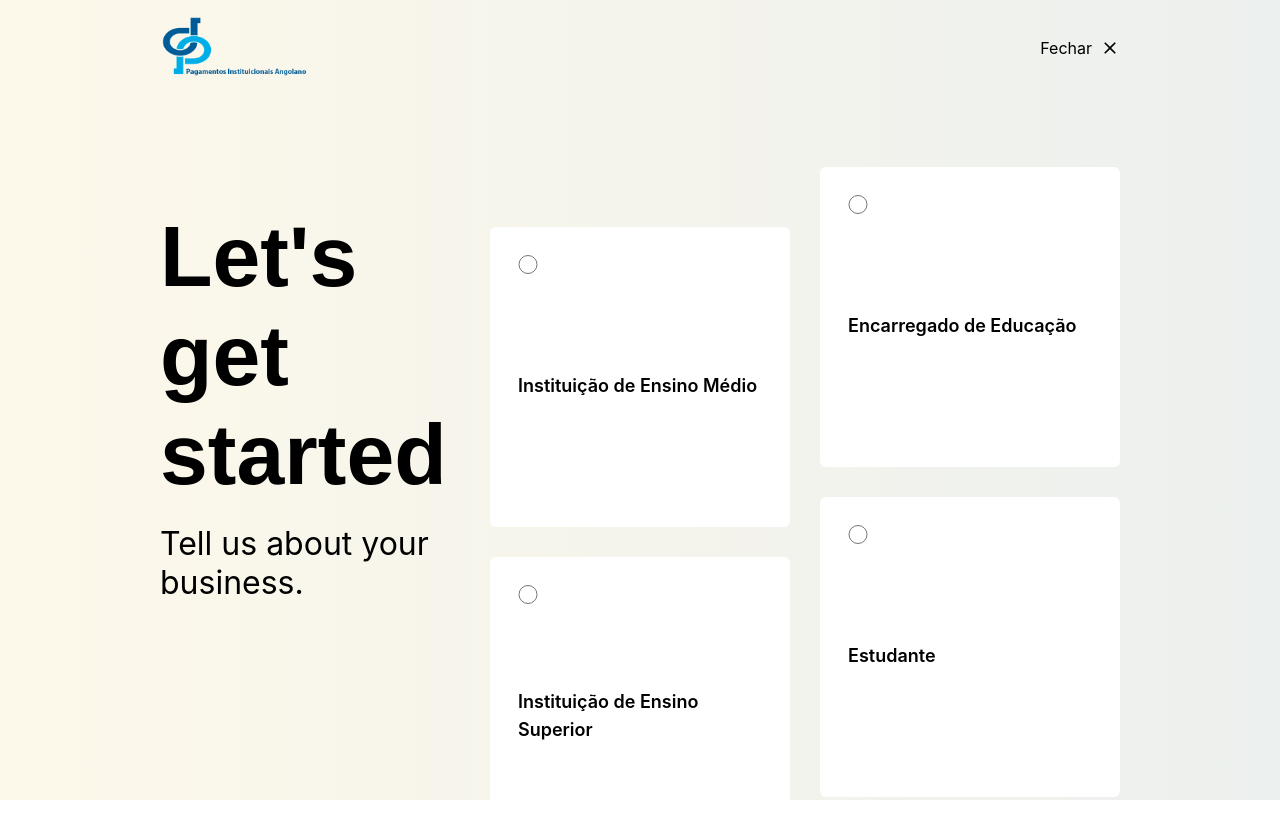
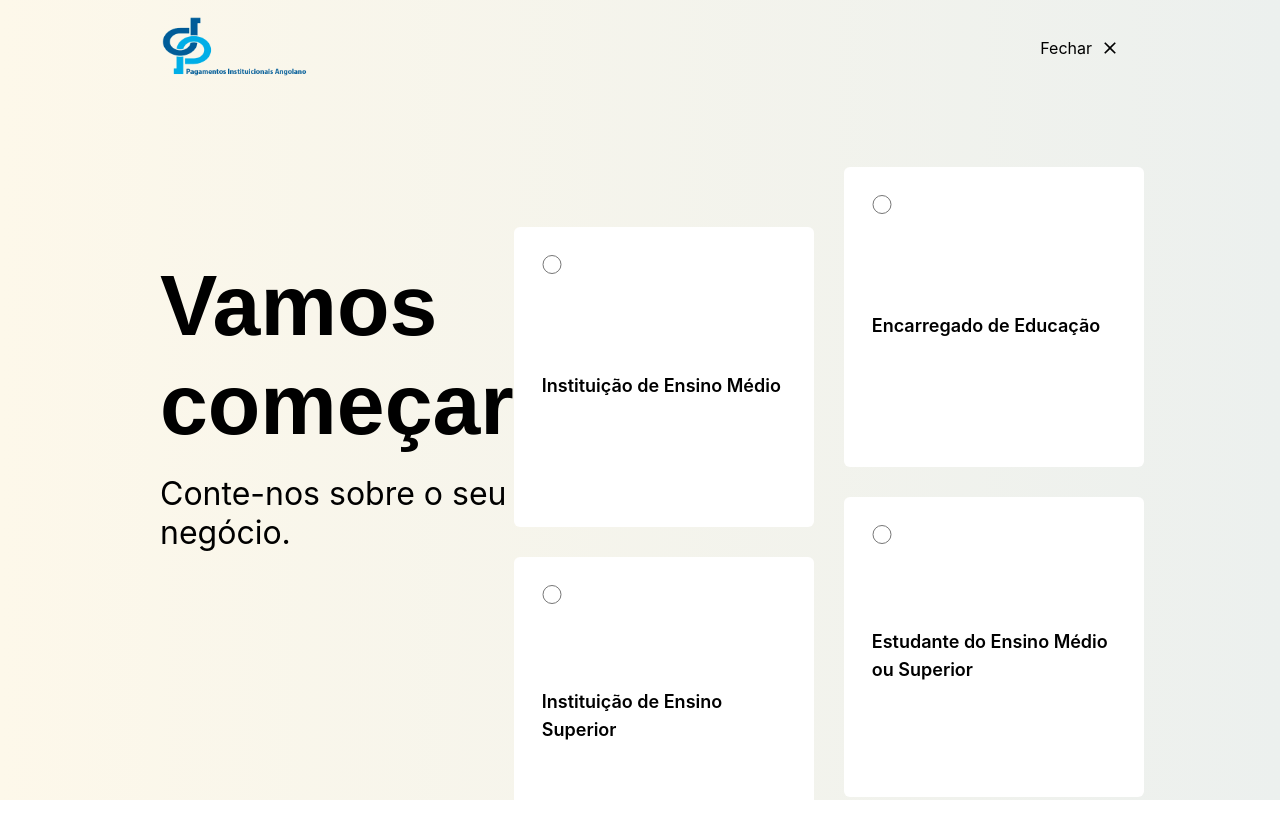
Before and after one commit to EduardoBrito28/pia-website, a React (Vite) app: page /get-started in a window 1280 px wide. Shown: the top 838 px of the page. Built offline with nearby package versions, Linux system fonts and the light colour scheme.

Commit message:
errors resolve

```diff
--- a/src/pages/getStarted/index.tsx
+++ b/src/pages/getStarted/index.tsx
@@ -14,26 +14,26 @@ export default function GetStarted() {
             </div>
             <div className='flex flex-row items-center justify-between h-full w-full'>
                 <div className='flex mt-[-150px] flex-col items-start justify-center gap-5 text-start h-full'>
-                    <h1 className='text-[86px]'>Let's get started</h1>
-                    <p className='text-[32px] text-start'>Tell us about your business.</p>
+                    <h1 className='text-[86px]'>Vamos começar</h1>
+                    <p className='text-[32px] text-start'>Conte-nos sobre o seu negócio.</p>
                 </div>
                 <div className='h-full pt-20'>
                     <div className='get-started-grid'>
                         <div className='w-[300px] h-[300px] flex flex-col items-start justify-start p-7 text-start hover:shadow-lg duration-700 cursor-pointer mt-[60px] rounded-md bg-white'>
-                            <input type="radio" name="business" id="medio" className='text-3xl w-5 h-5' />
-                            <label className='h-full flex items-center text-lg font-semibold' htmlFor="">Instituição de Ensino Médio</label>
+                            <input type="radio" name="business" id="medio" className='text-3xl h-5 w-5' />
+                            <label className='h-full w-full cursor-pointer flex items-center text-lg font-semibold' htmlFor="medio">Instituição de Ensino Médio</label>
                         </div>
                         <div className='w-[300px] h-[300px] flex flex-col items-start justify-start p-7 text-start hover:shadow-lg duration-700 cursor-pointer rounded-md bg-white'>
-                            <input type="radio" name="business" id="" className='text-3xl w-5 h-5' />
-                            <label className='h-full flex items-center text-lg font-semibold' htmlFor="">Encarregado de Educação</label>
+                            <input type="radio" name="business" id="encarregado" className='text-3xl h-5 w-5' />
+                            <label className='h-full w-full cursor-pointer flex items-center text-lg font-semibold' htmlFor="encarregado">Encarregado de Educação</label>
                         </div>
                         <div className='w-[300px] h-[300px] flex flex-col items-start justify-start p-7 text-start hover:shadow-lg duration-700 cursor-pointer rounded-md bg-white'>
-                            <input type="radio" name="business" id="" className='text-3xl w-5 h-5' />
-                            <label className='h-full flex items-center text-lg font-semibold' htmlFor="">Instituição de Ensino Superior</label>
+                            <input type="radio" name="business" id="superior" className='text-3xl h-5 w-5' />
+                            <label className='h-full w-full cursor-pointer flex items-center text-lg font-semibold' htmlFor="superior">Instituição de Ensino Superior</label>
                         </div>
                         <div className='w-[300px] h-[300px] flex flex-col items-start justify-start p-7 text-start hover:shadow-lg duration-700 cursor-pointer mt-[-60px] rounded-md bg-white'>
-                            <input type="radio" name="business" id="" className='text-3xl w-5 h-5' />
-                            <label className='h-full flex items-center text-lg font-semibold' htmlFor="">Estudante</label>
+                            <input type="radio" name="business" id="estudante" className='text-3xl h-5 w-5' />
+                            <label className='h-full w-full cursor-pointer flex items-center text-lg font-semibold' htmlFor="estudante">Estudante do Ensino Médio ou Superior</label>
                         </div>
                     </div>
                 </div>
--- a/src/pages/requestAccess/signUp.tsx
+++ b/src/pages/requestAccess/signUp.tsx
@@ -9,8 +9,6 @@ export default function SignUp() {
 
     const [stap, setStap] = useState(0);
     const navigate = useNavigate();
-    const dt = new Date();
-    const x = dt.getTime();
     const { user }: any = useParams();
     const location = useLocation();
     useEffect(() => {
```
